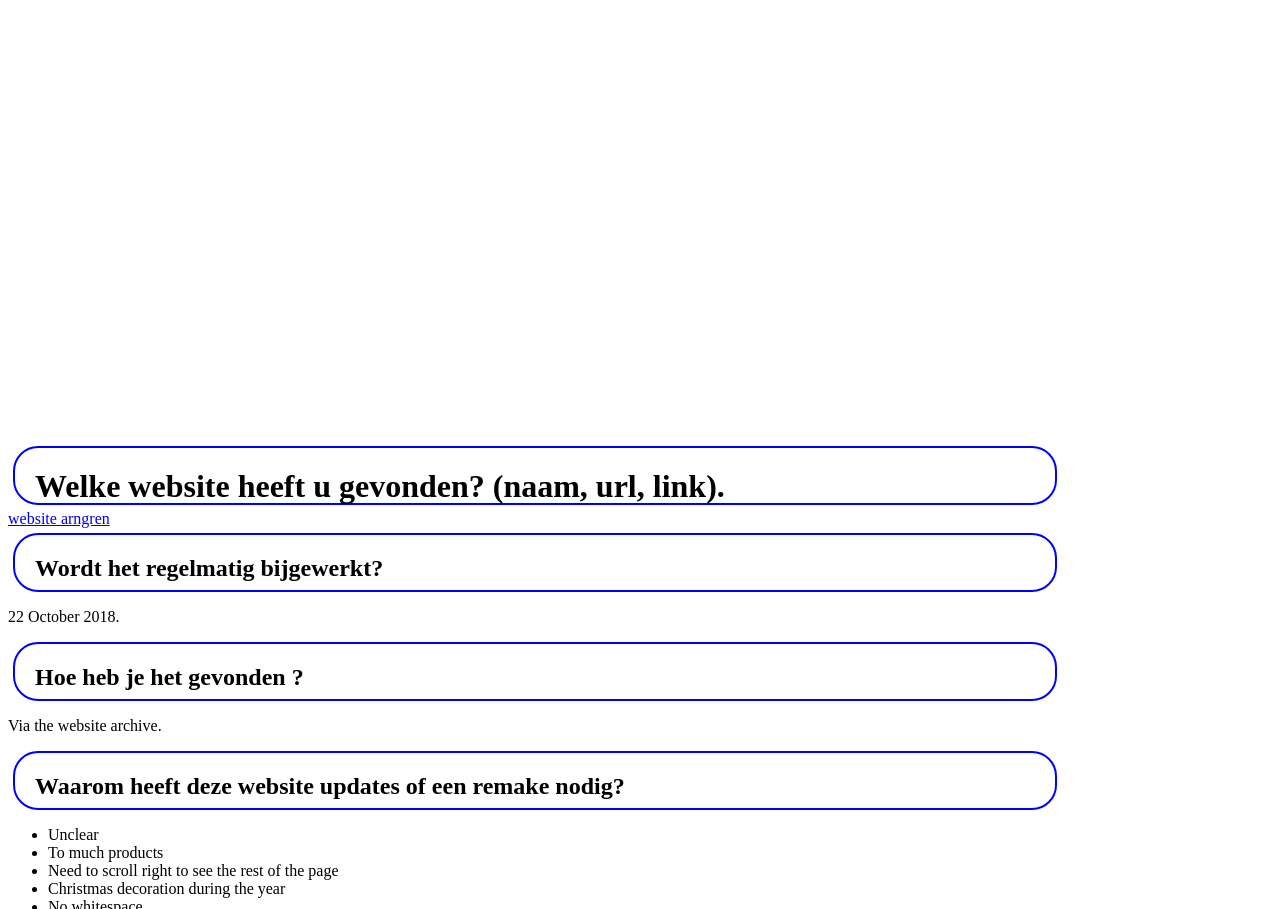
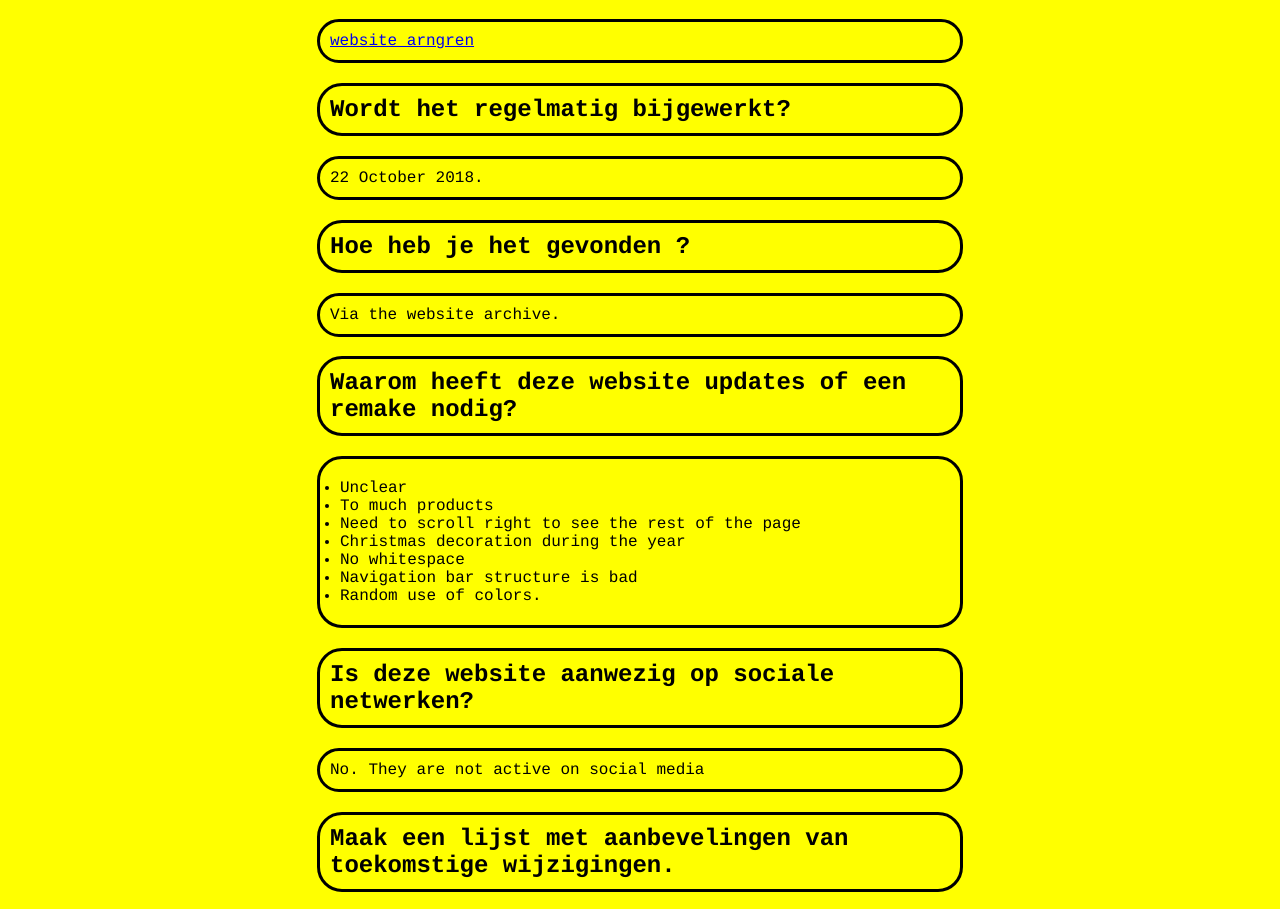
Before and after one commit to EyupIbis/markdown-warmup-html, a plain HTML site: page index.html in a window 1280 px wide. Shown: the part 374-1283 px from the top of the page. Drawn offline with Linux system fonts and the light colour scheme.

Commit message:
Add files via upload

```diff
--- a/style.css
+++ b/style.css
@@ -1,22 +1,32 @@
-p {
-  text-align: left;
-  color: black;
-  font-style: normal;
+body{
+  font-family: courier;
+  background-color: yellow;
+}
+.pic{
+  display: inline-block;
+  ;
+}
 
-}
-body {
+h1,h2,p, #link, #foto  {
     color: black;
-}
-h1,h2 {
-    color: black;
-    width: 1000px;
     border: 2px solid blue;
-    background-position: left top;
-    padding: 5px;
-    margin: 5px;
     font-style: normal;
     border-radius: 25px;
-    padding: 20px;
-    width: 1000px;
-    height: 15px;
+    border:solid 3px;
+    margin-left:auto;
+    margin-right:auto;
+    padding:10px;
+    width:620px;
 }
+
+ul {
+  color: black;
+  border: 2px solid blue;
+  font-style: normal;
+  border-radius: 25px;
+  border:solid 3px;
+  margin-left:auto;
+  margin-right:auto;
+  padding:20px;
+  width:600px;
+}
```
